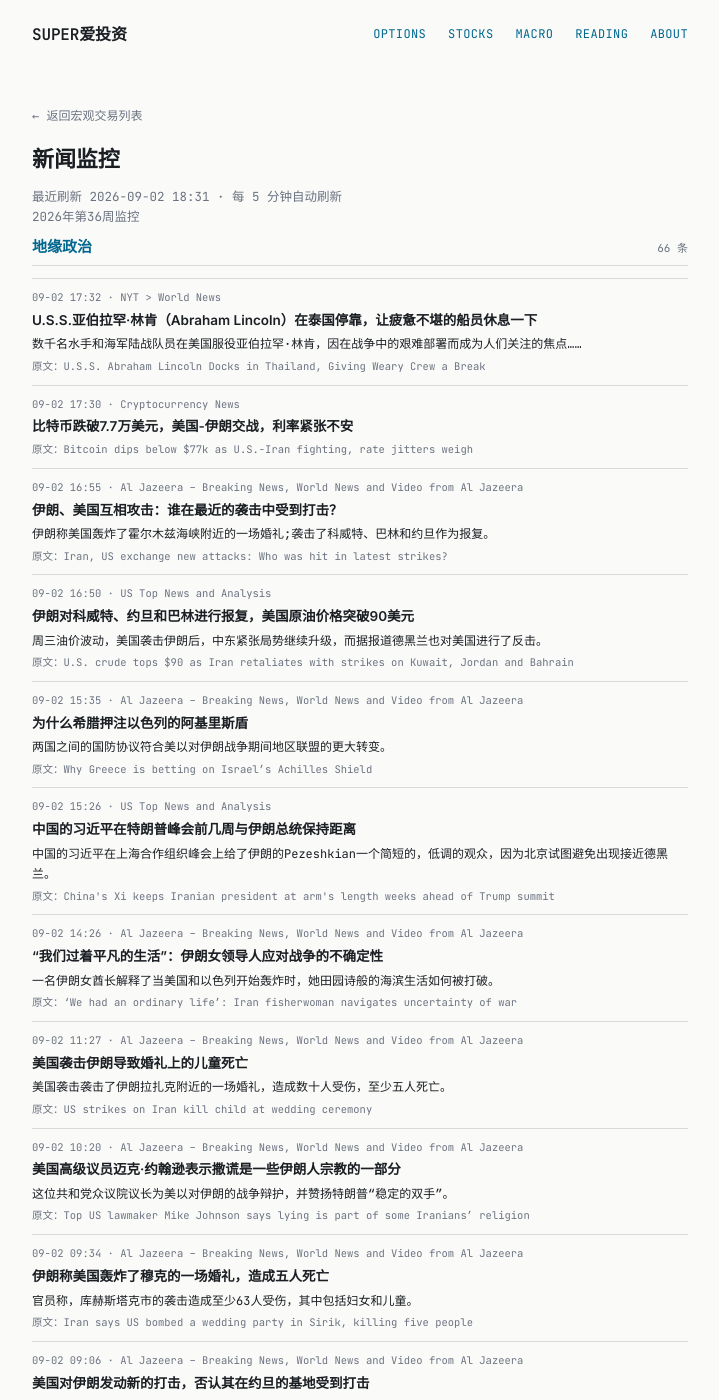
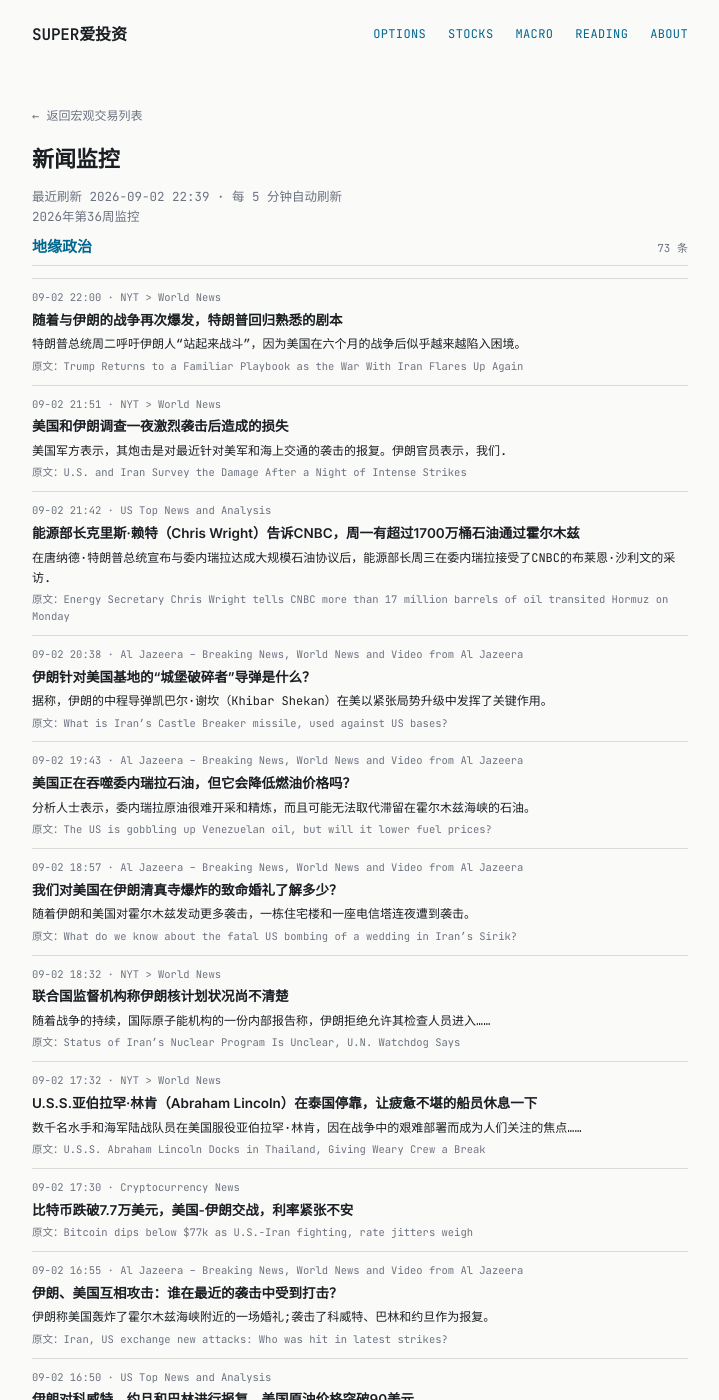
Before and after one commit to tang3super/tang3super.github.io, a Jekyll site: the page built from macro-trade/news-digest.md, in a window 1280 px wide and 1400 px high. Shown: the whole window, without its empty margins (280-999 px from the left). Built offline with Jekyll 4.4.1, drawn with Linux system fonts in a browser that asks for light colours; some of the changed text lies outside the part shown.

Commit message:
sync news-digest article

```diff
--- a/macro-trade/news-digest.md
+++ b/macro-trade/news-digest.md
@@ -5,11 +5,60 @@ title: 新闻监控
 date: '2026-09-02'
 summary: 2026年第36周监控
 week_label: 2026年第36周监控
-last_updated: 2026-09-02 18:31
+last_updated: 2026-09-02 22:39
 refresh_note: 每 5 分钟自动刷新
 topics:
 - name: 地缘政治
   items:
+  - title: Trump Returns to a Familiar Playbook as the War With Iran Flares Up Again
+    summary: President Trump called on Iranians to “rise up and fight” on Tuesday as the United States seems increasingly bogged down after six months of…
+    link: https://www.nytimes.com/2026/09/02/us/politics/trump-iran-strait-of-hormuz.html
+    source: NYT > World News
+    time: 09-02 22:00
+    title_zh: 随着与伊朗的战争再次爆发，特朗普回归熟悉的剧本
+    summary_zh: 特朗普总统周二呼吁伊朗人“站起来战斗”，因为美国在六个月的战争后似乎越来越陷入困境。
+  - title: U.S. and Iran Survey the Damage After a Night of Intense Strikes
+    summary: The American military said its barrage was retaliation against recent attacks on U.S. forces and marine traffic. Iranian officials said a we…
+    link: https://www.nytimes.com/2026/09/02/world/middleeast/us-iran-strikes.html
+    source: NYT > World News
+    time: 09-02 21:51
+    title_zh: 美国和伊朗调查一夜激烈袭击后造成的损失
+    summary_zh: 美国军方表示，其炮击是对最近针对美军和海上交通的袭击的报复。伊朗官员表示，我们.
+  - title: Energy Secretary Chris Wright tells CNBC more than 17 million barrels of oil transited Hormuz on Monday
+    summary: The Energy Secretary spoke to CNBC's Brian Sullivan in Venezuela Wednesday, after President Donald Trump announced a massive oil deal with C…
+    link: https://www.cnbc.com/2026/09/02/energy-secretary-chris-wright-tells-cnbc-that-more-than-17-million-barrels-of-oil-transited-hormuz-on-monday.html
+    source: US Top News and Analysis
+    time: 09-02 21:42
+    title_zh: 能源部长克里斯·赖特（Chris Wright）告诉CNBC，周一有超过1700万桶石油通过霍尔木兹
+    summary_zh: 在唐纳德·特朗普总统宣布与委内瑞拉达成大规模石油协议后，能源部长周三在委内瑞拉接受了CNBC的布莱恩·沙利文的采访.
+  - title: What is Iran’s Castle Breaker missile, used against US bases?
+    summary: Kheibar Shekan, Iran's medium-range missile, is said to play a pivotal role in escalating US-Israel tensions.
+    link: https://www.aljazeera.com/news/2026/9/2/what-is-irans-castle-breaker-missile-used-against-us-bases?traffic_source=rss
+    source: Al Jazeera – Breaking News, World News and Video from Al Jazeera
+    time: 09-02 20:38
+    title_zh: 伊朗针对美国基地的“城堡破碎者”导弹是什么？
+    summary_zh: 据称，伊朗的中程导弹凯巴尔·谢坎（Khibar Shekan）在美以紧张局势升级中发挥了关键作用。
+  - title: The US is gobbling up Venezuelan oil, but will it lower fuel prices?
+    summary: Analysts say Venezuelan crude is hard to extract and refine, and likely can't replace oil stuck in the Strait of Hormuz.
+    link: https://www.aljazeera.com/news/2026/9/2/the-us-is-gobbling-up-venezuelan-oil-but-will-it-lower-fuel-prices?traffic_source=rss
+    source: Al Jazeera – Breaking News, World News and Video from Al Jazeera
+    time: 09-02 19:43
+    title_zh: 美国正在吞噬委内瑞拉石油，但它会降低燃油价格吗？
+    summary_zh: 分析人士表示，委内瑞拉原油很难开采和精炼，而且可能无法取代滞留在霍尔木兹海峡的石油。
+  - title: What do we know about the fatal US bombing of a wedding in Iran’s Sirik?
+    summary: A residential building and a telecom tower were struck overnight, as Iran and the US launched more strikes over Hormuz.
+    link: https://www.aljazeera.com/news/2026/9/2/what-do-we-know-about-the-fatal-us-bombing-of-a-wedding-in-irans-sirik?traffic_source=rss
+    source: Al Jazeera – Breaking News, World News and Video from Al Jazeera
+    time: 09-02 18:57
+    title_zh: 我们对美国在伊朗清真寺爆炸的致命婚礼了解多少？
+    summary_zh: 随着伊朗和美国对霍尔木兹发动更多袭击，一栋住宅楼和一座电信塔连夜遭到袭击。
+  - title: Status of Iran’s Nuclear Program Is Unclear, U.N. Watchdog Says
+    summary: As the war sputters on, an internal report from the International Atomic Energy Agency said Iran’s refusal to grant access to its inspectors…
+    link: https://www.nytimes.com/2026/09/02/world/middleeast/iran-nuclear-program-iaea.html
+    source: NYT > World News
+    time: 09-02 18:32
+    title_zh: 联合国监督机构称伊朗核计划状况尚不清楚
+    summary_zh: 随着战争的持续，国际原子能机构的一份内部报告称，伊朗拒绝允许其检查人员进入……
   - title: U.S.S. Abraham Lincoln Docks in Thailand, Giving Weary Crew a Break
     summary: Thousands of sailors and Marines serve on the U.S.S. Abraham Lincoln, which came into the spotlight because of a tough deployment in the war…
     link: https://www.nytimes.com/2026/09/02/world/asia/uss-lincoln-arrives-thailand.html
@@ -467,6 +516,13 @@ topics:
     summary_zh: 伊斯兰革命卫队说，伊朗南部的袭击造成几名士兵死亡和受伤。
 - name: 货币政策
   items:
+  - title: New York Fed's Williams says yield surge due to strong economic prospects
+    summary: The central bank policymaker in a CNBC interview did not commit on whether he thinks an interest rate hike is necessary.
+    link: https://www.cnbc.com/2026/09/02/new-york-feds-williams-says-yield-surge-due-to-strong-economic-prospects.html
+    source: US Top News and Analysis
+    time: 09-02 21:45
+    title_zh: 纽约联邦储备银行的威廉姆斯表示，由于强劲的经济前景，收益率飙升
+    summary_zh: 央行政策制定者在接受CNBC采访时没有承诺他是否认为有必要加息。
   - title: Palantir CEO Alex Karp backs ousted Ukraine defense minister's new defense tech startup
     summary: Fedorov is launching a defense tech company backed by Palantir CEO Alex Karp, aiming to turn Ukraine’s wartime experience into new technolog…
     link: https://www.cnbc.com/2026/09/02/palantir-alex-karp-ukraine-federov-defense-startup.html
@@ -546,6 +602,12 @@ topics:
     summary_zh: 特朗普领导下的联邦通信委员会试图针对传播“假”新闻的新闻媒体。
 - name: AI基建
   items:
+  - title: 'NVIDIA stuck near $222.50 in tight range: Live levels'
+    summary: ''
+    link: https://www.investing.com/news/stock-market-news/nvidia-pivots-at-215-support-momentum-on-edge-live-levels-93CH-4882987
+    source: Stock Market News
+    time: 09-02 22:18
+    title_zh: 英伟达在窄幅区间徘徊在222.50美元附近：实时水平
   - title: Nvidia could seal $14 bln Hugging Face deal this week, Bloomberg reports
     summary: ''
     link: https://www.investing.com/news/stock-market-news/nvidia-could-seal-14-bln-hugging-face-deal-this-week-bloomberg-reports-4885231
```
